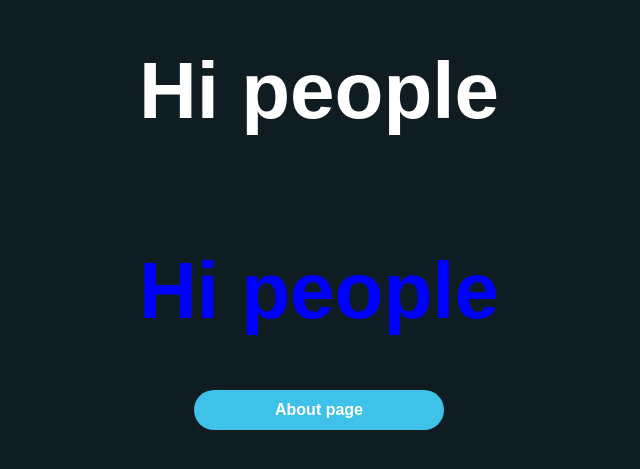
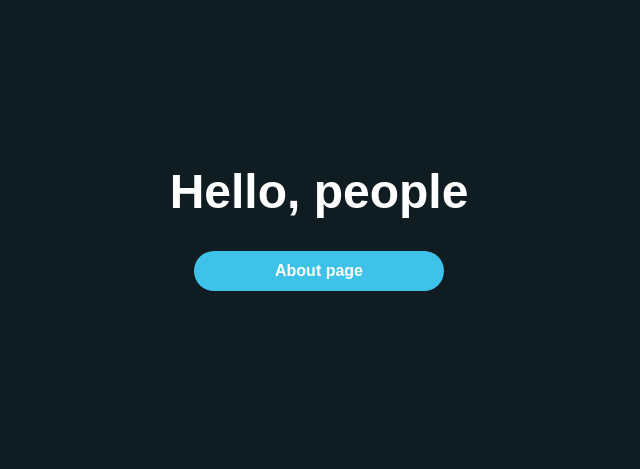
Before and after one commit to MikeKowalsky/gatsby-styled-components-course, a Gatsby site: page / in a window 1280 px wide. Shown: the part 189-658 px from the top of the page, without its empty margins (321-961 px from the left). Built offline with nearby package versions, Linux system fonts and the light colour scheme; Gatsby itself is replaced by a stand-in of ours.

Commit message:
cleanded file structure

```diff
--- /dev/null
+++ b/src/components/Button/Button.js
@@ -0,0 +1,24 @@
+import styled from 'styled-components'
+import { colors } from '../../utils/colors'
+
+const Button = styled.button`
+  display: flex;
+  justify-content: center;
+  align-items: center;
+  text-decoration: none;
+  width: ${({ width }) => width};
+  height: 40px;
+  background: ${colors.primary};
+  border-radius: 50px;
+  border: none;
+  color: ${colors.white};
+  font-size: 1em;
+  font-weight: 800;
+  transition: box-shadow 0.3s ease;
+
+  :hover {
+    box-shadow: 0 10px 20px -15px red;
+  }
+`
+
+export default Button
--- /dev/null
+++ b/src/components/H1/H1.js
@@ -0,0 +1,7 @@
+import styled from 'styled-components'
+
+const H1 = styled.h1`
+  font-size: ${({ isBig }) => (isBig ? '5em' : '3em')};
+  color: ${({ isBlue }) => (isBlue ? 'blue' : 'white')};
+`
+export default H1
--- a/src/pages/index.js
+++ b/src/pages/index.js
@@ -1,6 +1,8 @@
 import React from 'react'
 import { Link } from 'gatsby'
 import styled, { createGlobalStyle } from 'styled-components'
+import H1 from '../components/H1/H1'
+import Button from '../components/Button/Button'
 import { colors } from '../utils/colors'
 
 const GlobalStyle = createGlobalStyle`
@@ -26,75 +28,11 @@ const StyledWrapper = styled.div`
   position: relative;
 `
 
-const H1 = styled.h1`
-  font-size: ${({ isBig }) => (isBig ? '5em' : '3em')};
-  color: ${({ isBlue }) => (isBlue ? 'blue' : 'white')};
-`
-// font-size: ${props => (props.isBig ? '5em' : '3em')}; //object destructuring
-
-//another component - using all styles from H1 and something more
-//we can even use isBig props on it
-const BlueH1 = styled(H1)`
-  color: blue;
-`
-
-// const StyledLink = styled(Link)`
-//   text-decoration: none;
-//   color: white;
-//   font-size: 2em;
-//   font-weight: 700;
-// `
-
-// //only Button
-// const Button = styled.button`
-//   width: 200px;
-//   height: 40px;
-//   background: white;
-//   border-radius: 50px;
-//   border: none;
-//   color: pink;
-//   font-size: 1em;
-//   font-weight: 800;
-//   transition: box-shadow 0.3s ease;
-
-//   :hover {
-//     box-shadow: 0 10px 20px -15px red;
-//   }
-// `
-
-// with Link
-const Button = styled.button`
-  display: flex;
-  justify-content: center;
-  align-items: center;
-  text-decoration: none;
-  width: ${({ width }) => width};
-  height: 40px;
-  background: ${colors.primary};
-  border-radius: 50px;
-  border: none;
-  color: ${colors.white};
-  font-size: 1em;
-  font-weight: 800;
-  transition: box-shadow 0.3s ease;
-
-  :hover {
-    box-shadow: 0 10px 20px -15px red;
-  }
-`
-
 const IndexPage = () => (
   <>
     <GlobalStyle />
     <StyledWrapper>
-      {/* <H1 isBig={true}>Hi people</H1> */}
-      <H1 isBig>Hi people</H1>
-
-      {/* <H1 isBlue>Hi people</H1> // instead many props we can
-      // add some properties to particular component, in this case to H1 */}
-      <BlueH1 isBig>Hi people</BlueH1>
-
-      {/* <StyledLink>About page</StyledLink> */}
+      <H1>Hello, people</H1>
 
       <Button width="250px" as={Link} to="/about">
         About page
```
